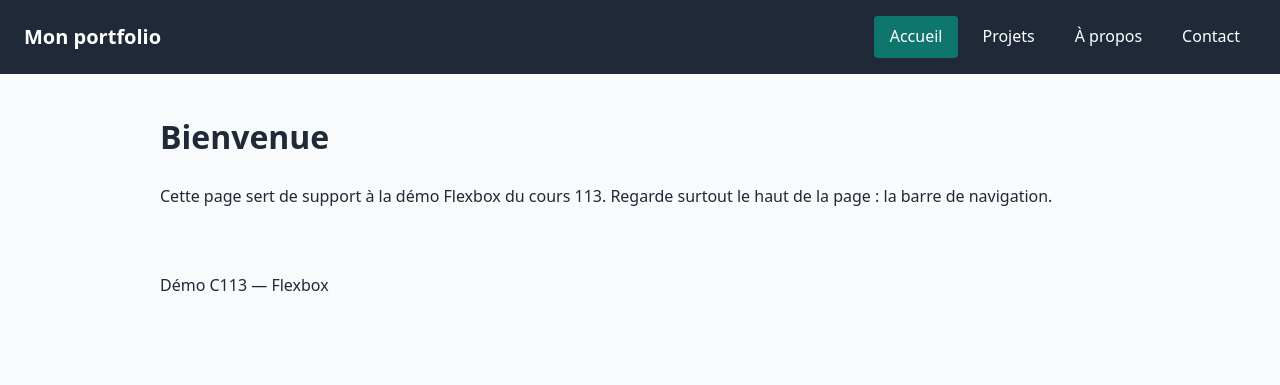
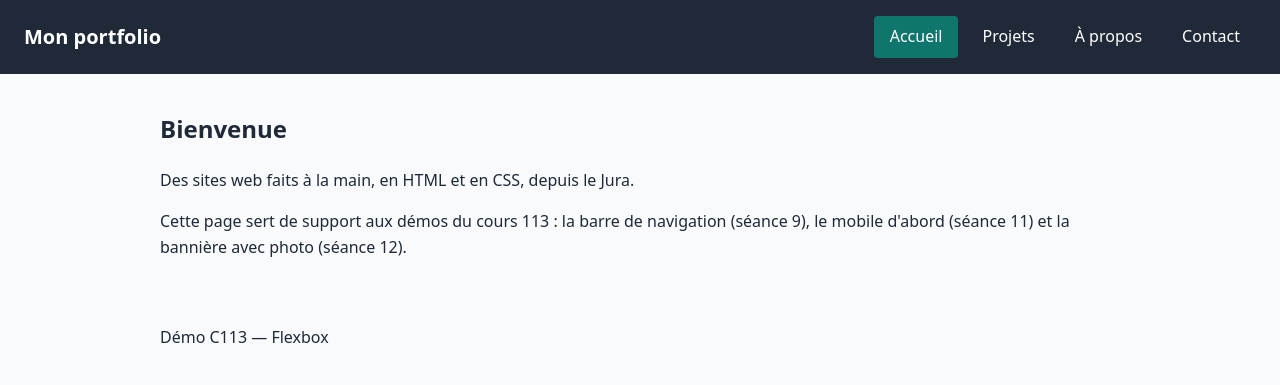
Before and after one commit to fallinov/c113-demo-nav-flex, a plain HTML site: page index.html in a window 1280 px wide. Drawn offline with Linux system fonts and the light colour scheme.

Commit message:
Séance 12 départ : photo brute de 3,9 Mo dans img/ et bannière texte sur l'accueil
Photo : Creux du Van, Joël Brunner, Unsplash.

```diff
--- a/index.html
+++ b/index.html
@@ -28,8 +28,13 @@
 
 <!-- Le contenu propre à cette page, avec un seul h1 -->
 <main>
-    <h1>Bienvenue</h1>
-    <p>Cette page sert de support à la démo Flexbox du cours 113. Regarde surtout le haut de la page : la barre de navigation.</p>
+    <!-- La bannière d'accueil : la démo de la séance 12 lui ajoute une photo -->
+    <section class="banniere">
+        <h1>Bienvenue</h1>
+        <p>Des sites web faits à la main, en HTML et en CSS, depuis le Jura.</p>
+    </section>
+
+    <p>Cette page sert de support aux démos du cours 113 : la barre de navigation (séance 9), le mobile d'abord (séance 11) et la bannière avec photo (séance 12).</p>
 </main>
 
 <footer>
```
Also changed, not shown: 2 other files.
